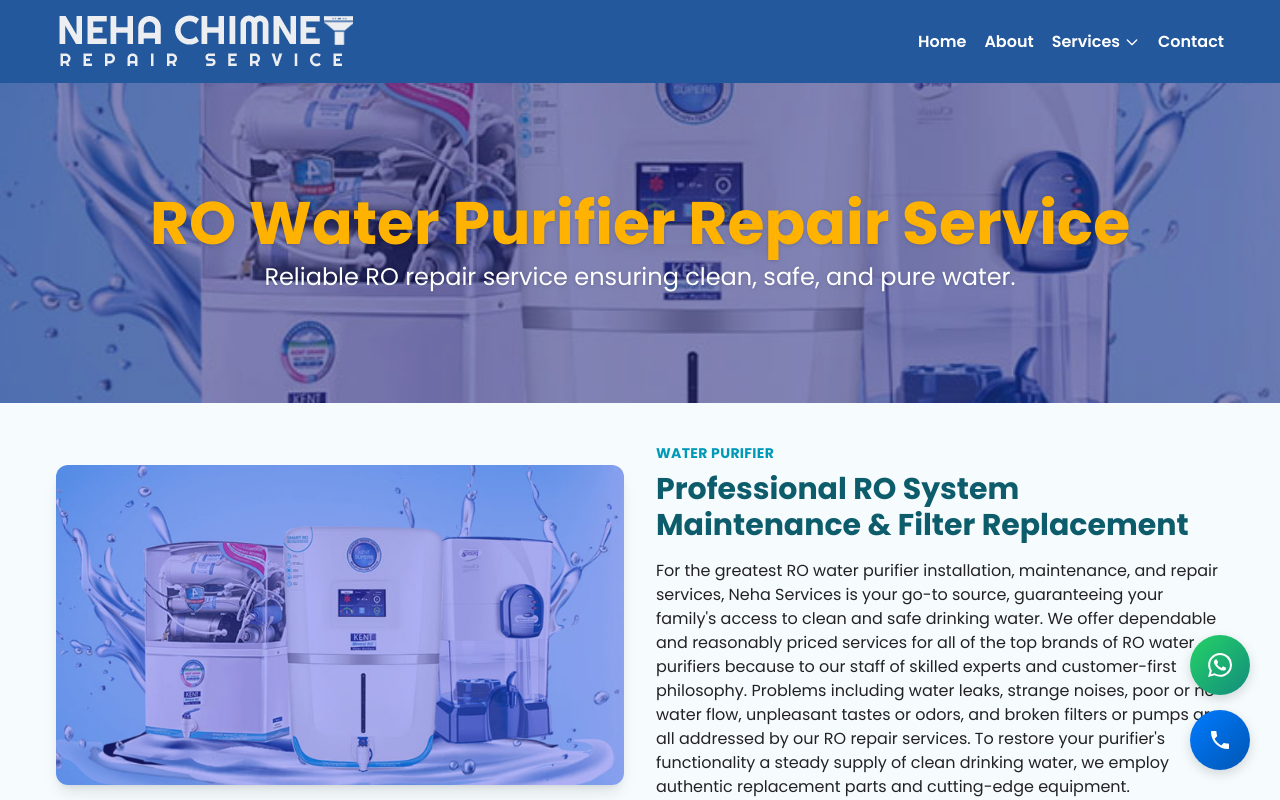
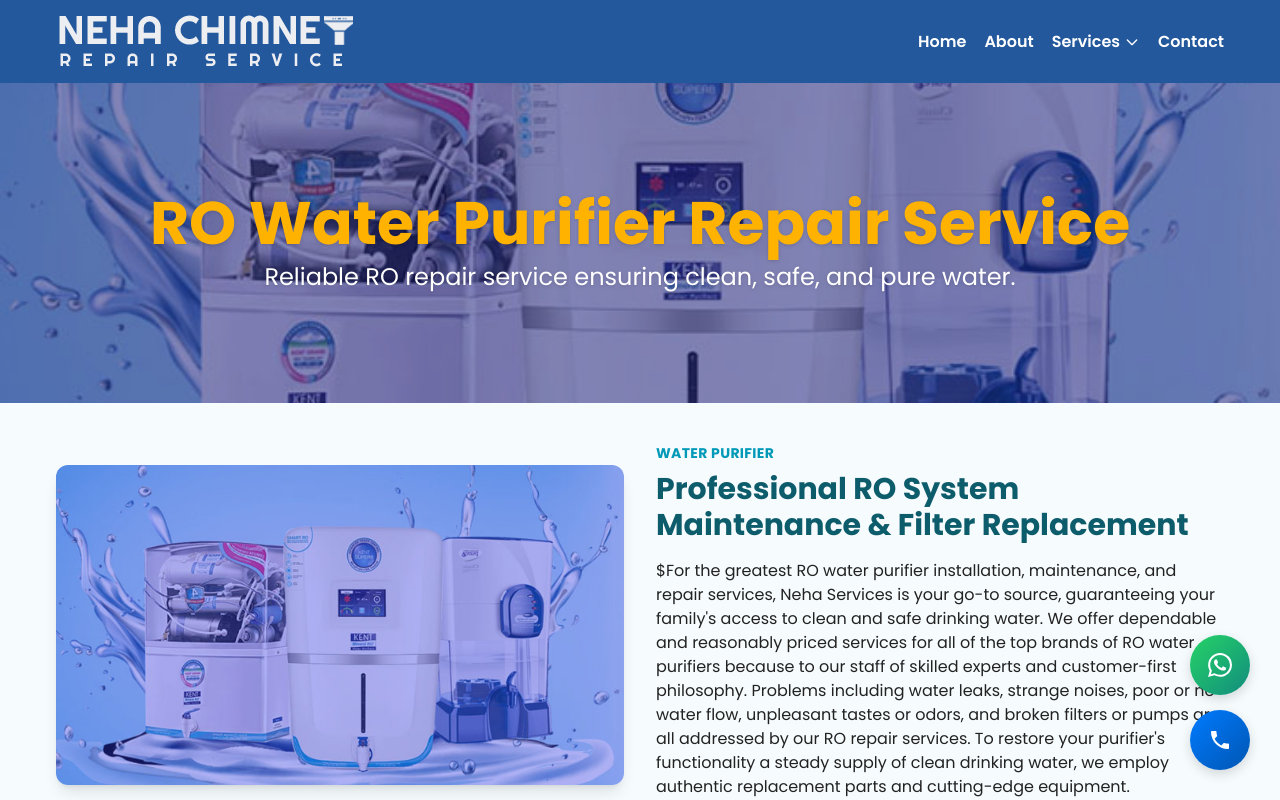
Before and after one commit to mohitkmr778/neha-chimney-website, a Next.js app: page /ro-water-purifier-repair-service in a window 1280 px wide. Shown: the top 800 px of the page. Built offline with nearby package versions, Linux system fonts and the light colour scheme.

Commit message:
Update page.js

```diff
--- a/app/ro-water-purifier-repair-service/page.js
+++ b/app/ro-water-purifier-repair-service/page.js
@@ -33,14 +33,14 @@
                             </h2>
 
                             <p className="text-[#222] mb-2 text-base">
-                                For the greatest RO water purifier installation, maintenance, and repair services, Neha Services
+                                 ${`For the greatest RO water purifier installation, maintenance, and repair services, Neha Services
                                 is your go-to source, guaranteeing your family's access to clean and safe drinking water. We offer
                                 dependable and reasonably priced services for all of the top brands of RO water purifiers because to
                                 our staff of skilled experts and customer-first philosophy.
                                 Problems including water leaks, strange noises, poor or no water flow, unpleasant tastes or odors, and
                                 broken filters or pumps are all addressed by our RO repair services. To restore your purifier's
                                 functionality  a steady supply of clean drinking water, we employ authentic replacement
-                                parts and cutting-edge equipment.
+                                parts and cutting-edge equipment.`}
                             </p>
 
                         </div>
```
